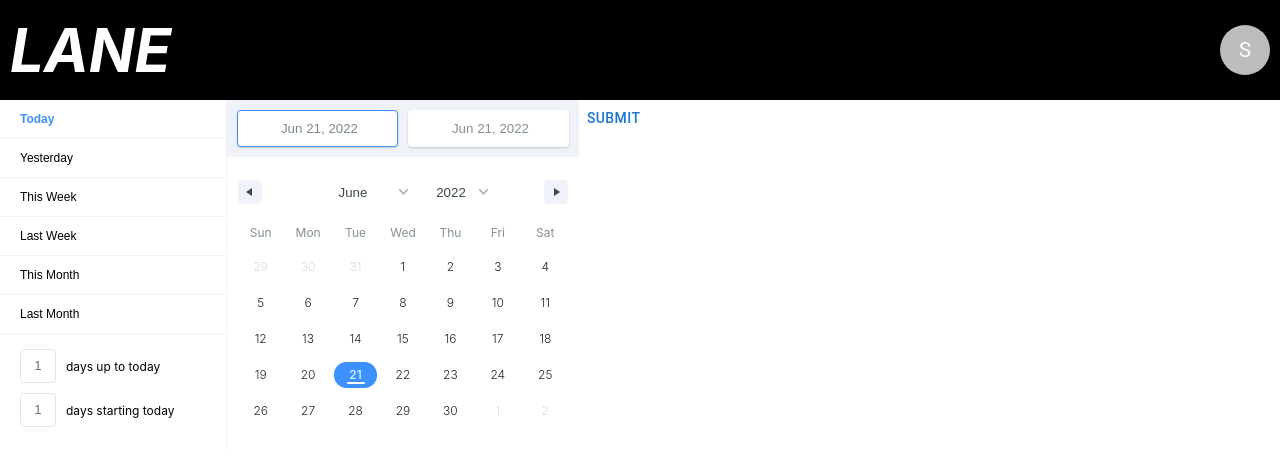
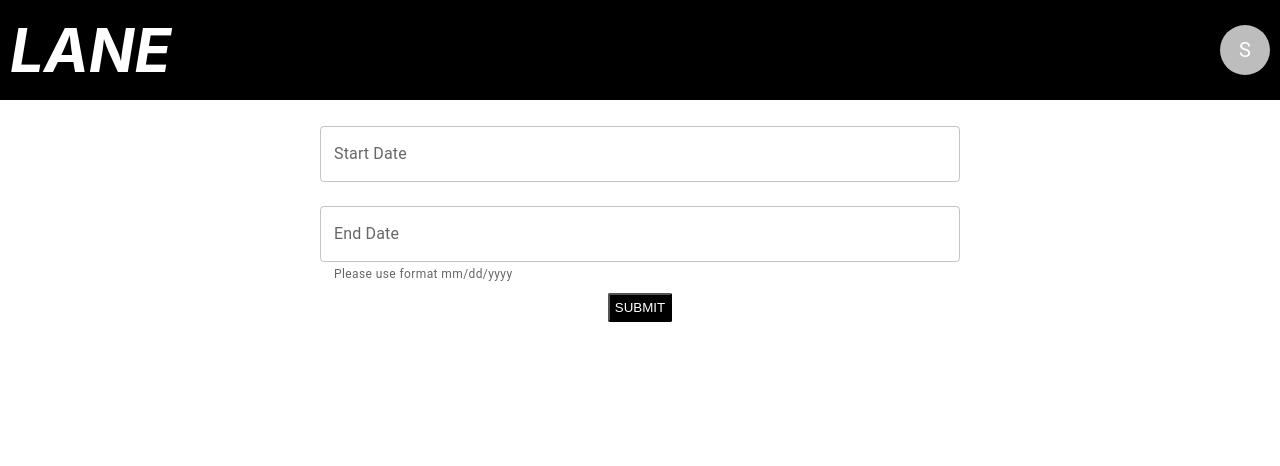
Before and after one commit to elidcraig/lane-phase-3-project-frontend, a React (Create React App) app: page /reservations/new/1 in a window 1280 px wide. Shown: the top 466 px of the page. Built offline with nearby package versions, Linux system fonts and the light colour scheme.

Commit message:
restyling of new reservation form

```diff
--- a/src/App.css
+++ b/src/App.css
@@ -72,10 +72,6 @@ a:hover, button:hover {
   max-width: 400px;
 }
 
-.reservations-container {
-
-}
-
 .reservation-card {
   display: grid;
   grid-template-columns: 400px calc(100vw - 400px);
@@ -95,6 +91,21 @@ a:hover, button:hover {
   width: 250px;
 }
 
+.new-reservation {
+  padding: 10px 25vw;
+  text-align: center;
+}
+
+.new-reservation__submit {
+  background-color: black;
+  color: white;
+  text-decoration: none;
+  padding: 5px;
+  border-radius: 2px;
+  cursor: pointer;
+}
+
+
 .host-card {
   text-align: center;
 }
--- a/src/App.js
+++ b/src/App.js
@@ -27,14 +27,14 @@ function App() {
       <Route path='/login'>
         <Login handleLogin={handleLogin}/>
       </Route>
-      <Route path='/vehicles'>
+      <Route exact path='/vehicles'>
         <Vehicles/>
       </Route>
       {/* <Route path='/vehicles/:id'>
 
       </Route> */}
-      <Route path='/reservations/new'>
-        <NewReservation />
+      <Route path='/reservations/new/:id'>
+        <NewReservation activeUser={activeUser}/>
       </Route>
       <Route path='/reservations'>
         <Reservations activeUser={activeUser}/>
--- a/src/components/VehicleCard.js
+++ b/src/components/VehicleCard.js
@@ -1,9 +1,8 @@
 import React from 'react';
 import VehicleImage from './VehicleImage.js'
-import { Link, useHistory } from 'react-router-dom'
+import { Link } from 'react-router-dom'
 
-function VehicleCard({make, model, year, price_per_day, description, image_url, host}) {
-  const history = useHistory()
+function VehicleCard({make, model, year, price_per_day, description, image_url, id, host}) {
 
   return (
     <div className='vehicle-card'>
@@ -17,7 +16,7 @@ function VehicleCard({make, model, year, price_per_day, description, image_url,
       </div>
       <p>{description}</p>
       <h5>${price_per_day} / day</h5>
-      <Link to='/reservations/new' className='vehicle-card__link'>
+      <Link to={`/reservations/new/${id}`} className='vehicle-card__link'>
         Book This Vehicle
       </Link>
     </div>
--- a/src/pages/NewReservation.js
+++ b/src/pages/NewReservation.js
@@ -1,34 +1,27 @@
-import { Button } from '@mui/material';
+import { Button, TextField } from '@mui/material';
 import React, { useState } from 'react';
-import { DateRangePicker } from 'react-date-range';
-import 'react-date-range/dist/styles.css';
-import 'react-date-range/dist/theme/default.css';
+import { useParams, useHistory } from 'react-router-dom'
 
-function NewReservation() {
+function NewReservation({activeUser}) {
+  const params = useParams()
+  const history = useHistory()
+
   const [formData, setFormData] = useState({
-    startDate: new Date(),
-    endDate: new Date(),
-    key: 'selection'
+    startDate: null,
+    endDate: null
   })
 
-  const handleSelect = ranges => {
-    console.log(ranges)
-    const newFormData = {
-      startDate: ranges.selection.startDate,
-      endDate: ranges.selection.endDate,
-      key: 'selection'
-    }
-    setFormData(newFormData)
+  const handleChange = e => {
+    setFormData({...formData, [e.target.name]: e.target.value})
   }
 
-  const handleSubmit = () => {
+  const handleSubmit = e => {
+    e.preventDefault()
     const patchObject = {
-      // need to format date correctly
-      // here or in controller or in model?
-      startDate: formData.startDate,
-      endDate: formData.endDate,
-      vehicle_id: 100,
-      guest_id: 100
+      start_date: formData.startDate,
+      end_date: formData.endDate,
+      vehicle_id: params.id,
+      guest_id: activeUser.id
     }
     fetch('http://localhost:9494/reservations', {
       method: 'POST',
@@ -38,17 +31,31 @@ function NewReservation() {
       },
       body: JSON.stringify(patchObject)
     })
+      .then(resp => resp.json())
+      .then(history.push('/reservations'))
   }
 
   return (
-    <div>
-      <DateRangePicker
-        ranges={[formData]}
-        disabledDates={[/*place reserved dates here*/]}
-        onChange={handleSelect}
+    <form className='new-reservation' onSubmit={handleSubmit}>
+      <TextField
+        fullWidth
+        margin='normal'
+        label='Start Date'
+        name='startDate'
+        value={formData.startDate}
+        onChange={handleChange}
       />
-      <Button onClick={handleSubmit}>SUBMIT</Button>
-    </div>
+      <TextField
+        fullWidth
+        margin='normal'
+        label='End Date'
+        name='endDate'
+        helperText='Please use format mm/dd/yyyy'
+        value={formData.endDate}
+        onChange={handleChange}
+      />
+      <input type='submit' className='new-reservation__submit' value='SUBMIT'/>
+    </form>
   );
 }
 
```
